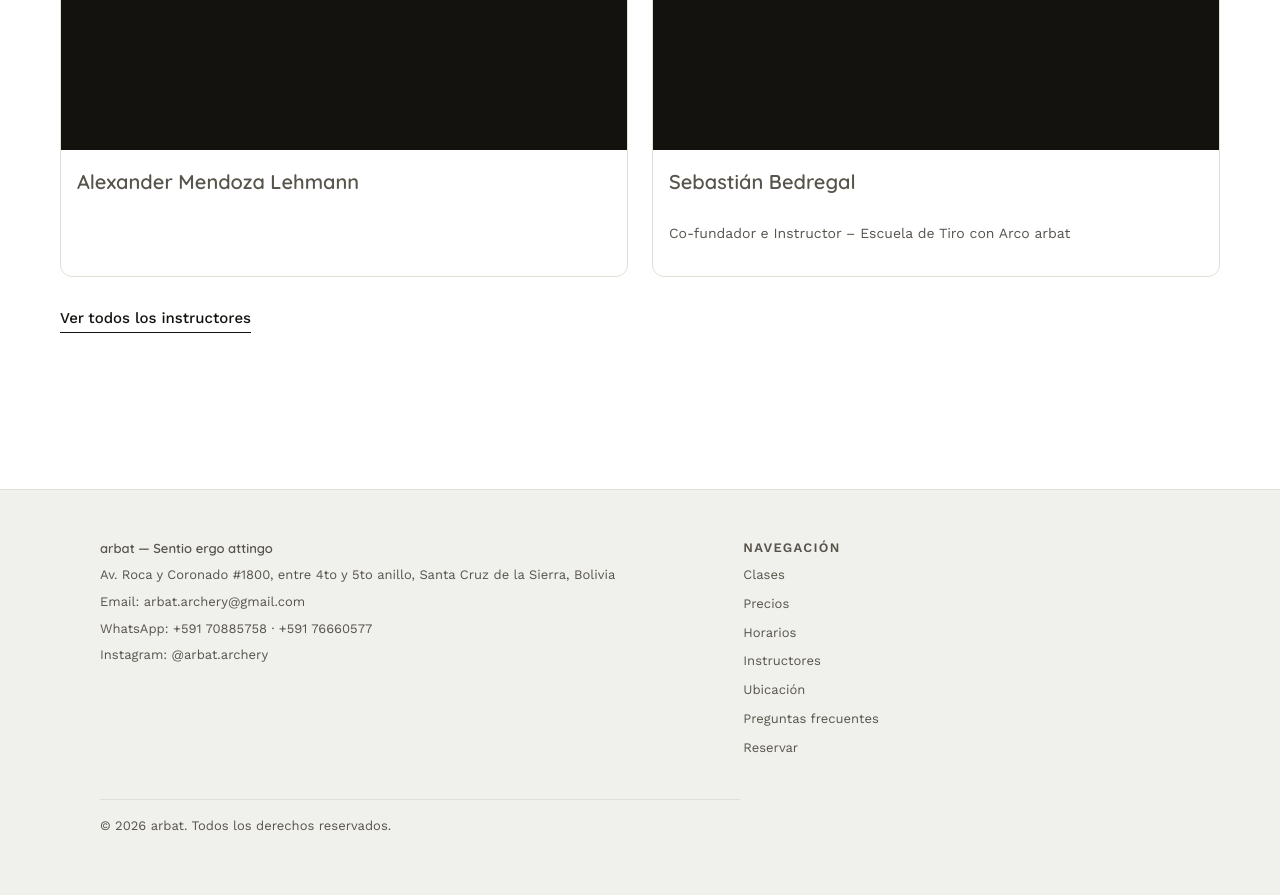
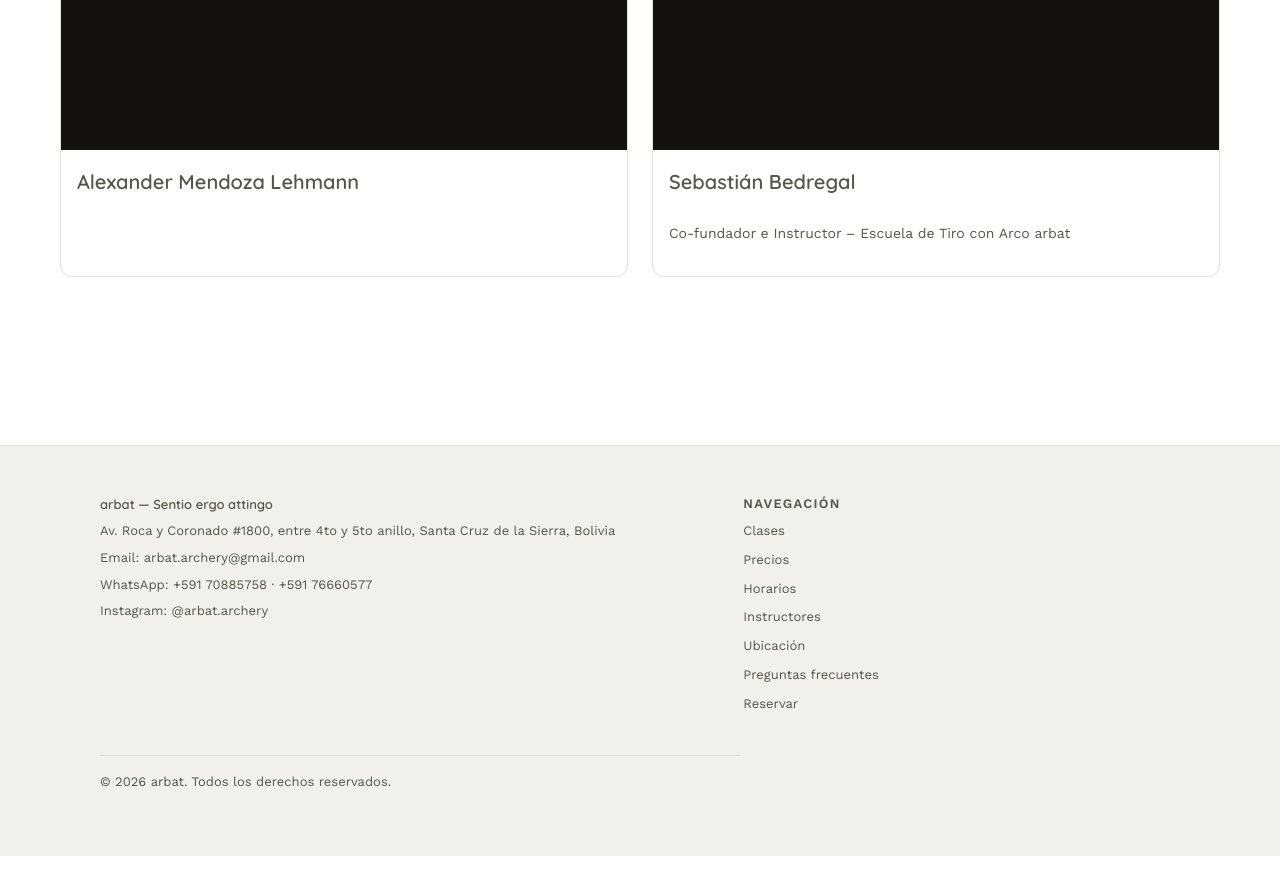
Before and after one commit to asosab/arbat_frontend, a Jekyll site: the page built from _instructores/raul-suarez.md, in a window 1280 px wide and 900 px high, scrolled down 1024 px. Shown: the top 895 px of the window. Built offline with Jekyll 4.4.1, drawn with Linux system fonts in a browser that asks for light colours; after the commit the page ends 1880 px from its top, so only the background shows below that.

Commit message:
Update instructor.html

```diff
--- a/_layouts/instructor.html
+++ b/_layouts/instructor.html
@@ -55,9 +55,7 @@ layout: default
       </a>
       {% endfor %}
     </div>
-    <p class="instructor-otros-ver">
-      <a class="btn-secondary" href="{{ '/#instructores' | relative_url }}">Ver todos los instructores</a>
-    </p>
+
   </section>
   {% endif %}
 </article>
```
